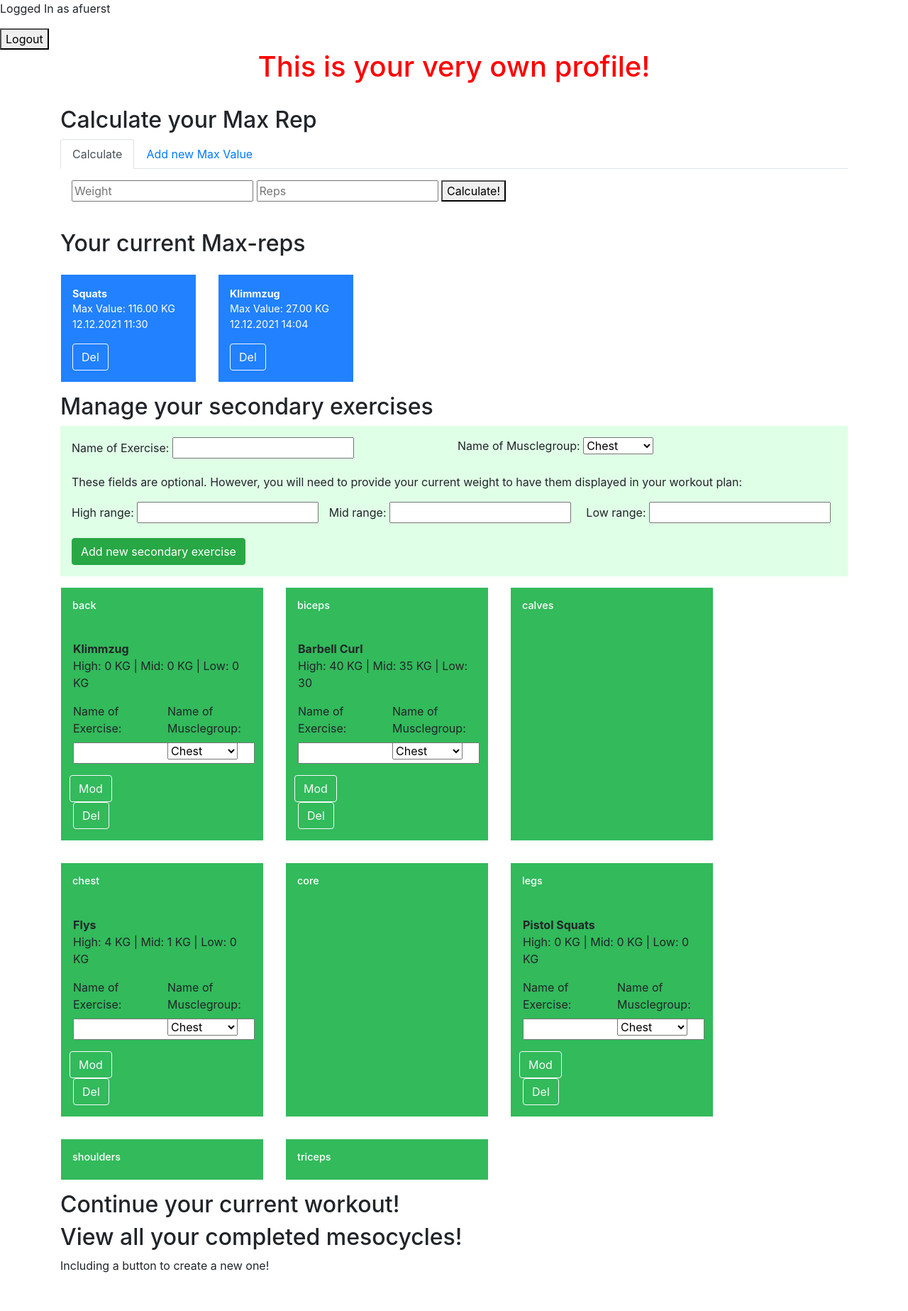
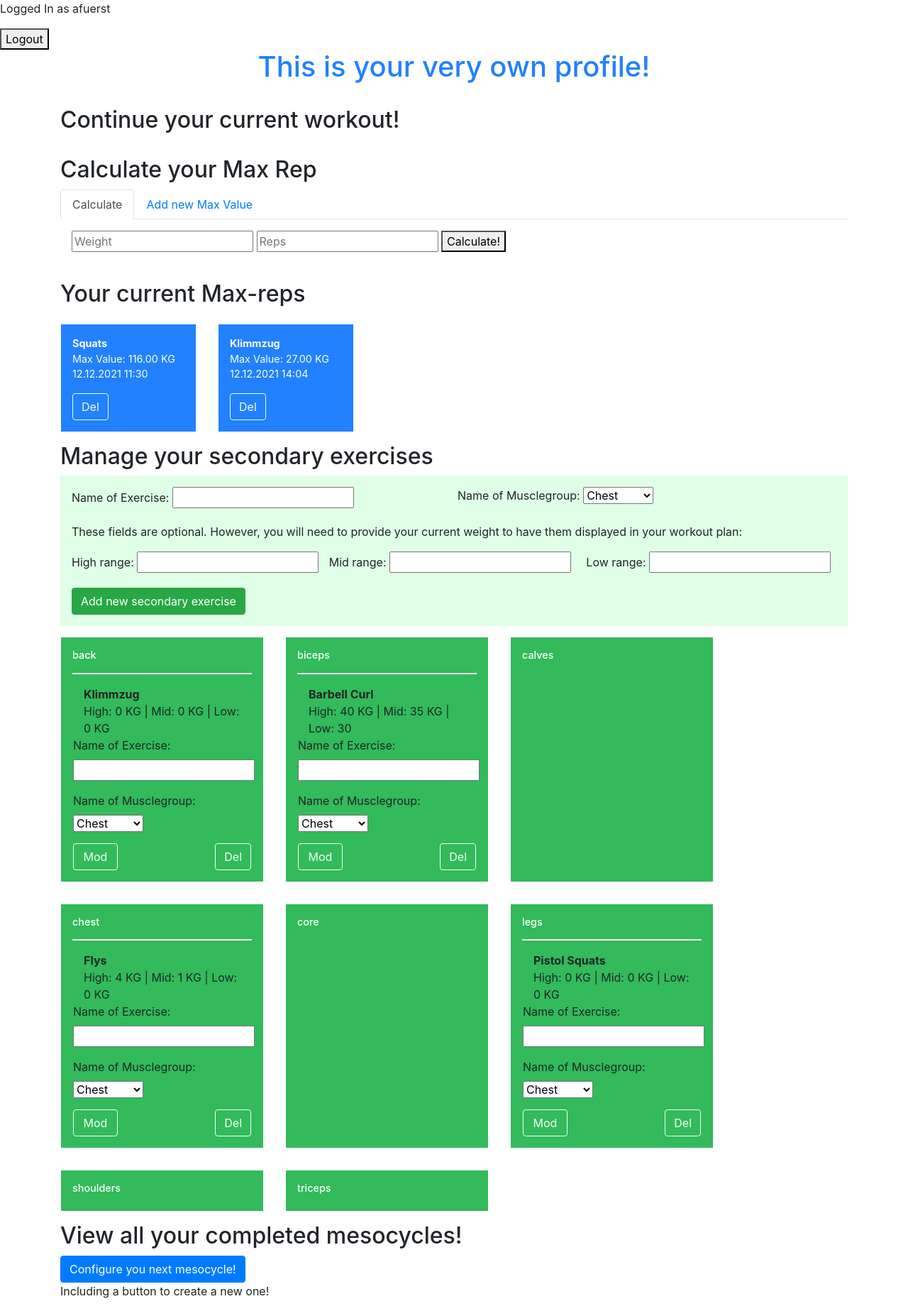
Before and after one commit to alexfuerst93/fitnessapp, a Django app: page /profile/ in a window 1280 px wide. Shown: the whole page at 71% size. Before the commit the page ends 1793 px from the top, so only its background shows below. Run offline with Django 3.2, Linux system fonts and the light colour scheme; a user stored in the database is signed in; data comes from the database, SQL or seed files in the repository; both versions use the stored data as it was after the commit; some libraries are stand-ins or nearby versions.

Commit message:
started the workout configuration

```diff
--- a/fitness_app/settings.py
+++ b/fitness_app/settings.py
@@ -38,8 +38,7 @@ INSTALLED_APPS = [
     'django.contrib.sessions',
     'django.contrib.messages',
     'django.contrib.staticfiles',
-    'userprofile'
-]
+    'userprofile']
 
 MIDDLEWARE = [
     'django.middleware.security.SecurityMiddleware',
--- a/fitness_app/urls.py
+++ b/fitness_app/urls.py
@@ -22,5 +22,7 @@ urlpatterns = [
     path("logout/", views.logoutuser, name="logoutuser"),
     path("login/", views.loginuser, name="loginuser"),
     path('', views.startpage, name="home"),
-    path('profile/', views.profile, name="profile")
+    path('profile/', views.profile, name="profile"),
+    path('configure-next-cycle/', views.configure, name="configure"),
+    path('workout/', views.workout, name="workout")
 ]
--- a/userprofile/forms.py
+++ b/userprofile/forms.py
@@ -21,3 +21,24 @@ class CreateMaxValue(forms.Form):
     create_exercise = forms.CharField(label="Add new Exercise", max_length=100, required=False)
     reps = forms.DecimalField(max_digits=5, decimal_places=2, min_value=1.0)
     weight = forms.DecimalField(max_digits=5, decimal_places=2, min_value=1.0)
+
+class ConfigureWorkout(forms.Form):
+    max_exercise = forms.ModelChoiceField(empty_label="select", label="Choose Max Exercise", queryset=MaxValue.objects.all())
+    sec_exercise = forms.ModelChoiceField(empty_label="select", label="Choose Sec Exercise", queryset=MaxValue.objects.all())
+    # check if ALL exercises are displayed or just the ones created by this specific user
+
+    def clean(self):
+        cleaned_data = super(ConfigureWorkout, self).clean()
+        max_exercise = cleaned_data.get("max_exercise")
+        sec_exercise = cleaned_data.get("sec_exercise"),
+
+        if not max_exercise and not sec_exercise:
+            raise forms.ValidationError('Please fill in both fields.')
+
+        if max_exercise and not sec_exercise:
+            return cleaned_data
+
+        if not max_exercise and sec_exercise:
+            return cleaned_data
+
+        return cleaned_data
--- a/userprofile/static/userprofile/style.css
+++ b/userprofile/static/userprofile/style.css
@@ -1,5 +1,5 @@
 h1 {
-    color: red;
+    color: #2181ff;
 }
 
 h3 {
@@ -29,3 +29,7 @@ img {
 .overview_exercises {
     background-color: #32ba5b;
 }
+
+hr {
+    border: 1px solid white;
+}
--- a/userprofile/templates/userprofile/profile.html
+++ b/userprofile/templates/userprofile/profile.html
@@ -6,6 +6,9 @@
     <div class="row justify-content-center">
         <h1>This is your very own profile!</h1>
     </div>
+<br>
+
+<h2>Continue your current workout!</h2>
 
 <br>
 <h2>Calculate your Max Rep</h2>
@@ -95,25 +98,27 @@
     <h3>{{ musclegroup }}</h3>
     {% for exercise in exercises %}
         {% if exercise.muscle == musclegroup %}
+        <hr>
         <div class="row px-3">
-            <hr>
-            <p><b>{{ exercise.title }}</b><br>
+            <div class="col"><b>{{ exercise.title }}</b><br>
             High: {% if exercise.high_range %} {{ exercise.high_range }} KG {% else %} 0 KG {% endif %} |
             Mid: {% if exercise.mid_range %} {{ exercise.mid_range }} KG {% else %} 0 KG {% endif %} |
-            Low: {% if exercise.low_range %} {{ exercise.low_range }} {% else %} 0 KG {% endif %}</p>
+            Low: {% if exercise.low_range %} {{ exercise.low_range }} {% else %} 0 KG {% endif %}</div>
             <form action="{% url 'profile' %}" method="POST">
                 {% csrf_token %}
                 <div class="form-row">
-                    <div class="form-group col-6">{{ form.title.label_tag }} {{ form.title }}</div>
-                    <div class="form-group col-6">{{ form.muscle.label_tag}} {{ form.muscle }}</div>
+                    <div class="form-group col-xs-6">{{ form.title.label_tag }} {{ form.title }}</div>
+                    <div class="form-group col-xs-6">{{ form.muscle.label_tag}} {{ form.muscle }}</div>
                     <input type="hidden" name="{{ exercise.id }}">
-                    <button class="btn btn-outline-light" name="modified_exercise">Mod</button>
                 </div>
+        </div>
+            <div class="row px-3 justify-content-between">
+                <button class="btn btn-outline-light col-3" name="modified_exercise">Mod</button>
                 </form>
                 <form action="{% url 'profile' %}" method="POST">
                     {% csrf_token %}
                     <input type="hidden" name="{{ exercise.id }}">
-                <button class="btn btn-outline-light" name="deleted_exercise">Del</button>
+                    <button class="btn btn-outline-light col" name="deleted_exercise">Del</button>
                 </form>
             </div>
         {% endif %}
@@ -122,8 +127,8 @@
 {% endfor %}
 </div>
 
-<h2>Continue your current workout!</h2>
 <h2>View all your completed mesocycles!</h2>
+<a href="{% url 'configure' %}" class="btn btn-primary">Configure you next mesocycle!</a>
 <p>Including a button to create a new one!</p>
 
 </div>
--- a/userprofile/templates/userprofile/startpage.html
+++ b/userprofile/templates/userprofile/startpage.html
@@ -5,7 +5,7 @@
 <div class="container">
 <div class="row justify-content-center">
     <h1>Easily configure your Fitness-App based on "Beyond bigger leaner stronger"!</h1>
-    <a href="{% url 'profile' %}">Visit your profile</a>
+    <a href="{% url 'profile' %}" class="btn btn-primary">Visit your profile</a>
 
     <form action="" method="post">
         {% csrf_token %}
@@ -19,5 +19,7 @@
 </div>
 </div>
 
+<p>Hier gehört noch ein erklärender Text, was Beyond Bigger Leaner Stronger eigentlich tut</p>
+
 
 {% endblock %}
--- /dev/null
+++ b/userprofile/templates/userprofile/workout.html
@@ -0,0 +1,6 @@
+{% extends 'userprofile/base.html' %}
+{% block content %}
+
+<h1>Your current Mesocycle:</h1>
+
+{% endblock %}
--- a/userprofile/views.py
+++ b/userprofile/views.py
@@ -9,7 +9,7 @@ from django.contrib.auth import login, logout, authenticate
 
 # database tables
 from .models import MaxValue, Exercise_Pool, musclegroups
-from .forms import CreateMaxValue, Exercise_Pool_Form
+from .forms import CreateMaxValue, Exercise_Pool_Form, ConfigureWorkout
 from .helpers import epley
 
 def startpage(request):
@@ -131,3 +131,22 @@ def loginuser(request):
         else:
             login(request, user)
             return redirect('profile')
+
+def configure(request):
+    if request.method == "GET":
+        return render(request, "userprofile/configure.html")
+    else:
+        print(request.POST)
+        configure_workout = ConfigureWorkout()
+
+        if request.POST["days"] == "3":
+            days = "You selected 3 days"
+        elif request.POST["days"] == "4":
+            days = "You selected 4 days"
+        elif request.POST["days"] == "5":
+            days = "You selected 5 days"
+        return render(request, "userprofile/configure.html", {"days" : days, "configure_workout" : configure_workout})
+        # get days as integer in, so you can loop
+
+def workout(request):
+    return render(request, "userprofile/workout.html")
```
Also changed, not shown: userprofile/models.py (+12 -2 lines), userprofile/templates/userprofile/configure.html (added, +17 -0 lines), db.sqlite3. Lines whose indentation alone changed are shown as unchanged.
